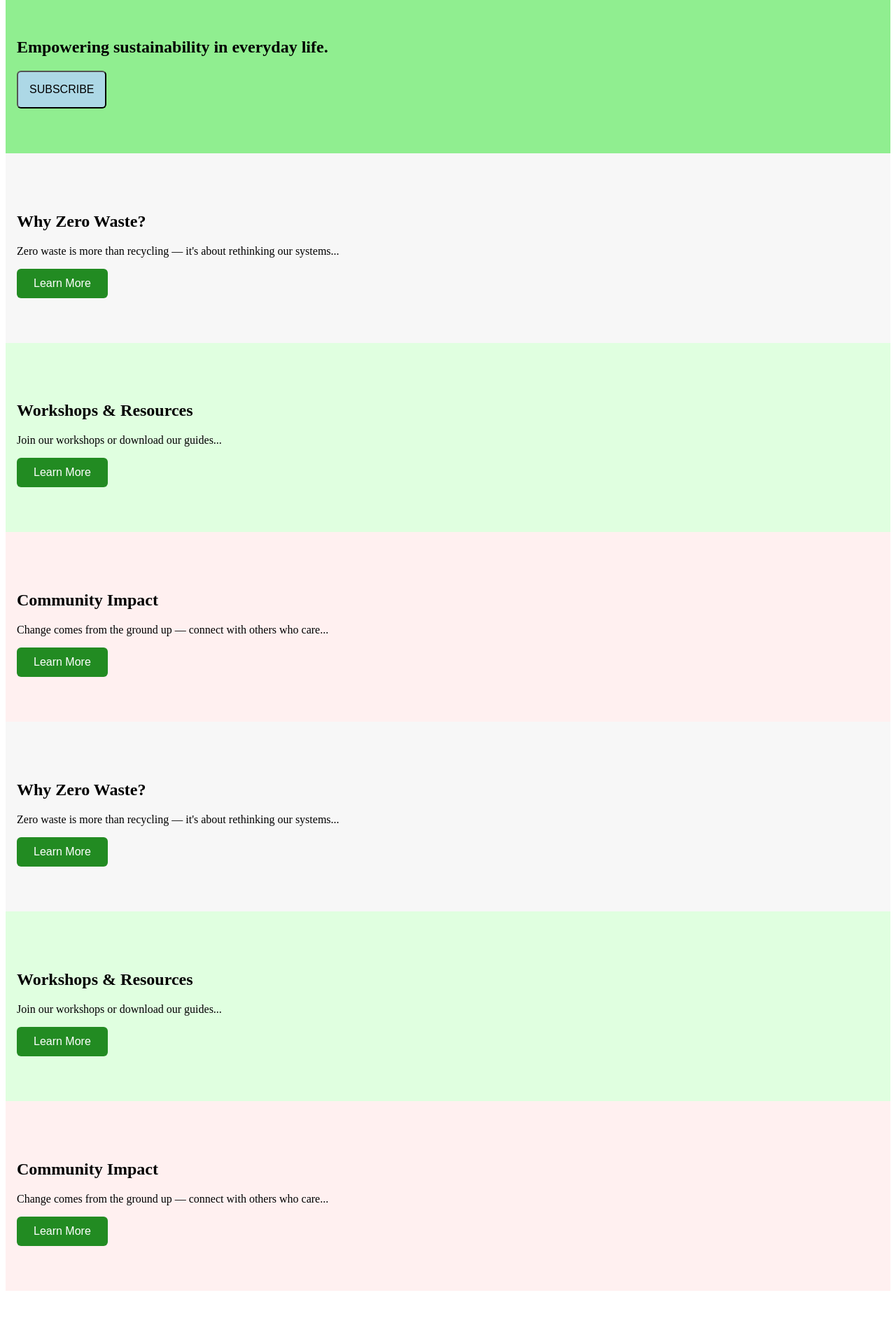
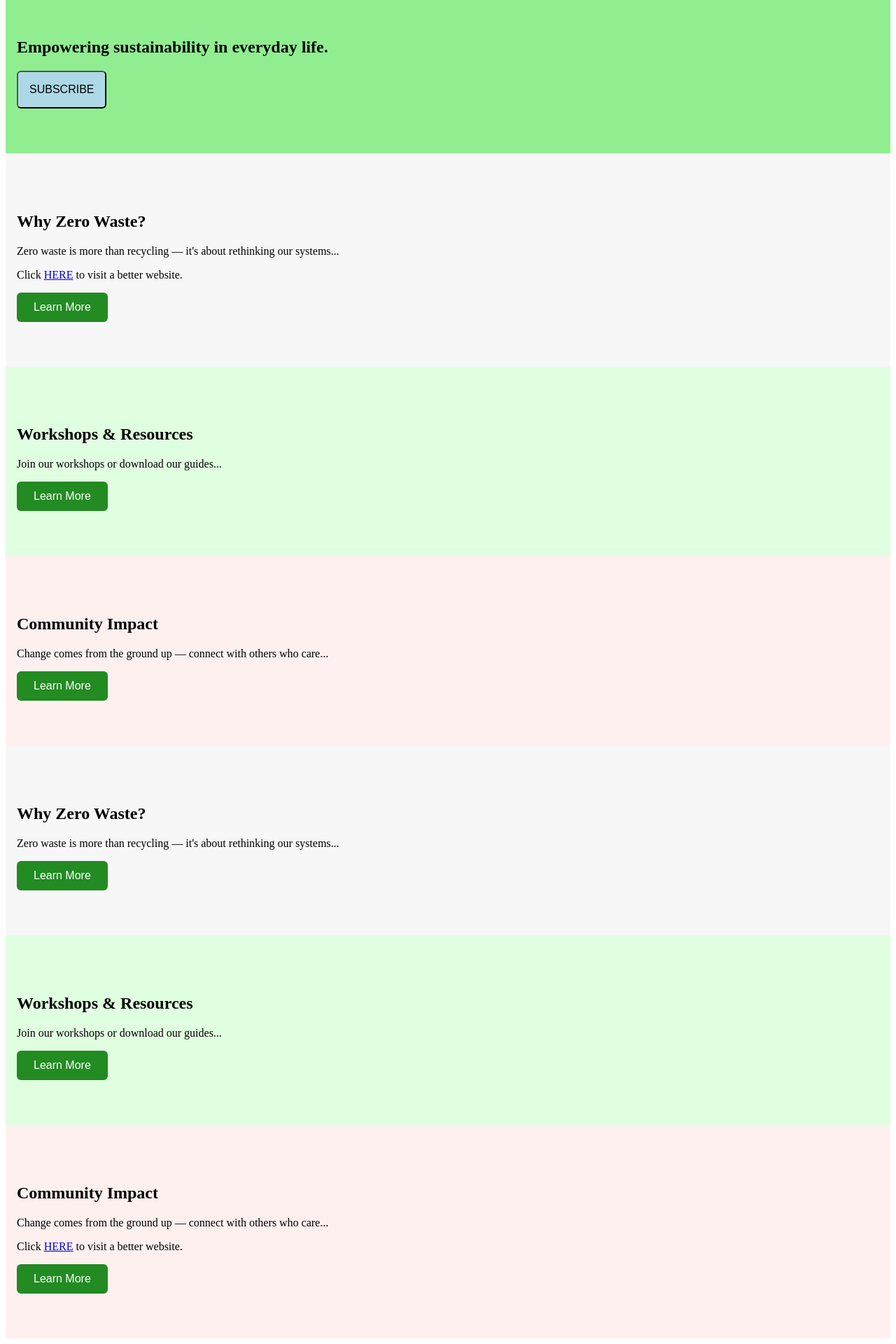
Before and after one commit to Anita-B-SW/zerowaste-eu, a React (Vite) app: page / in a window 1280 px wide. Shown: the part 150-2070 px from the top of the page at 70% size. Before the commit the page ends 2002 px from the top, so only its background shows below. Built offline with nearby package versions, Linux system fonts and the light colour scheme.

Commit message:
Added URLs

```diff
--- a/src/App.tsx
+++ b/src/App.tsx
@@ -23,6 +23,8 @@ export default function Home() {
         <section style={{ padding: '4rem 1rem', background: '#f7f7f7' }}>
           <h2>Why Zero Waste?</h2>
           <p>Zero waste is more than recycling — it's about rethinking our systems...</p>
+          <p>Click <a href="https://zerowasteeurope.eu/">HERE</a> to visit a better website.</p>
+
           <button className="cta-button" onClick={handleButtonClick}>Learn More</button>
         </section>
 
@@ -54,6 +56,8 @@ export default function Home() {
         <section style={{ padding: '4rem 1rem', background: '#fff0f0' }}>
           <h2>Community Impact</h2>
           <p>Change comes from the ground up — connect with others who care...</p>
+          <p>Click <a href="https://zerowasteeurope.eu/">HERE</a> to visit a better website.</p>
+
           <button className="cta-button" onClick={handleButtonClick}>Learn More</button>
         </section>
       </main>
```
